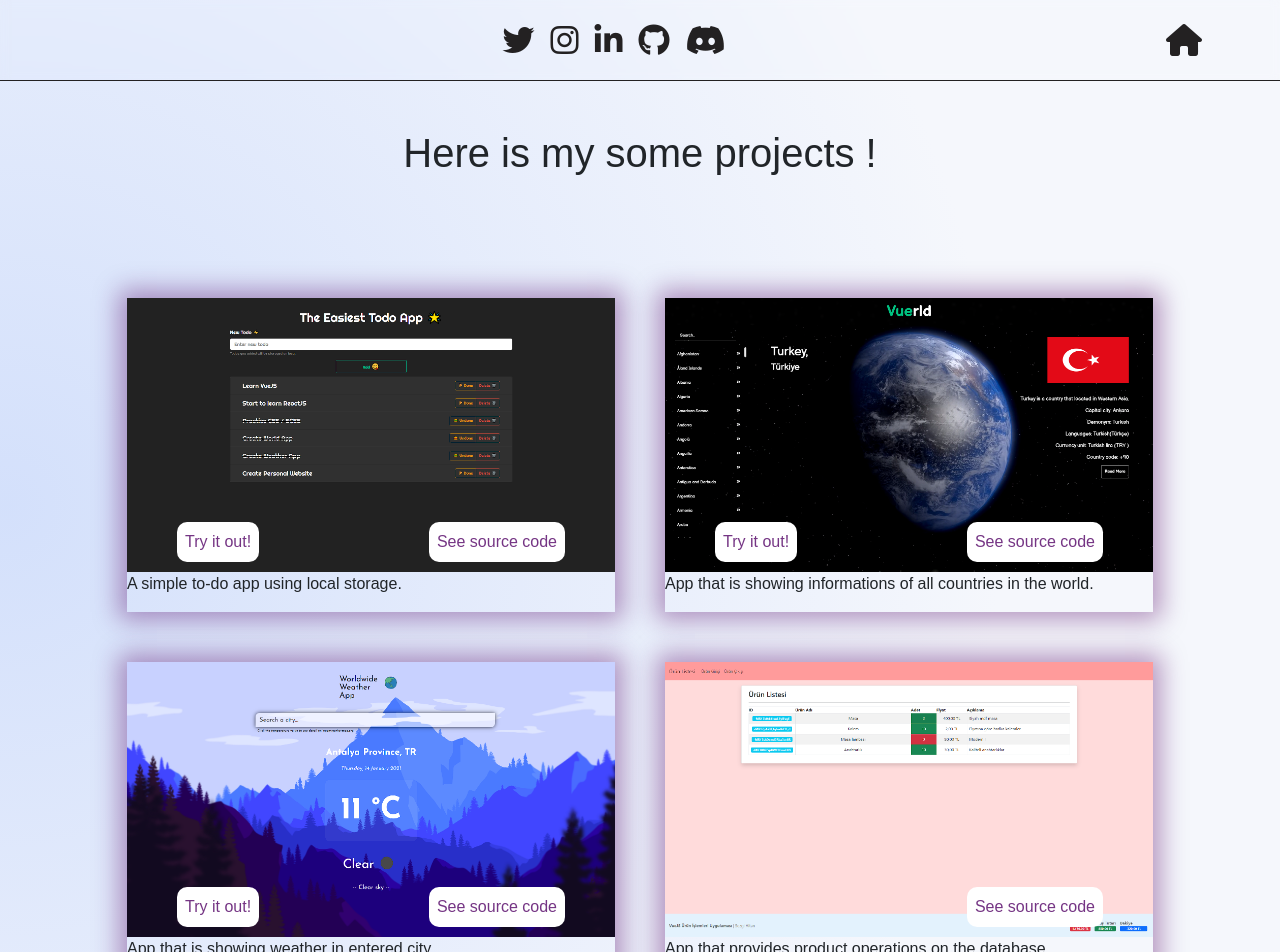
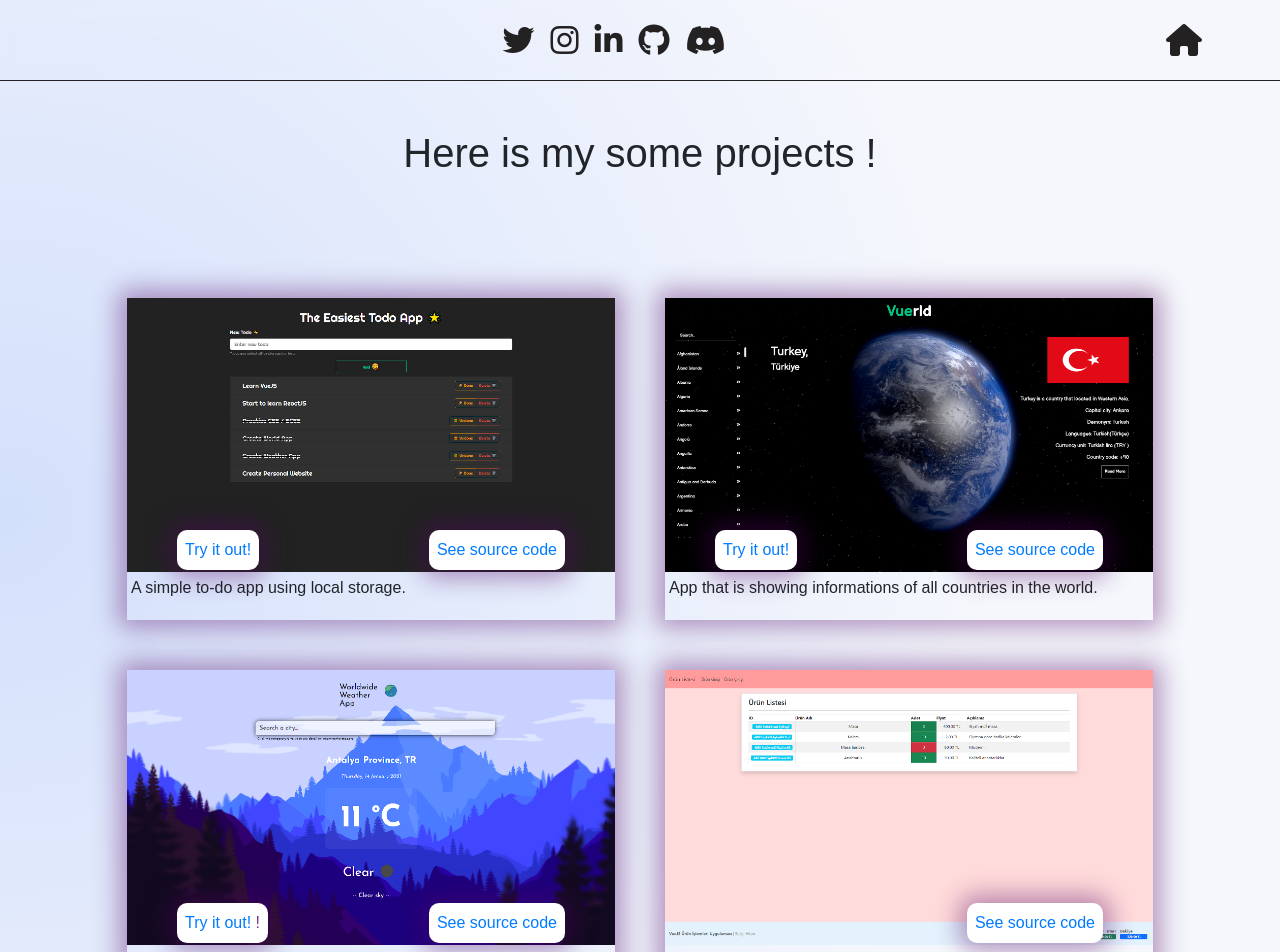
Before and after one commit to Szqii/My-Personal-Website, a Vue app: page /projects in a window 1280 px wide. Shown: the top 952 px of the page. Built offline with nearby package versions, Linux system fonts and the light colour scheme; a web font is replaced by a local one.

Commit message:
Add projects links

```diff
--- a/src/views/Projects.vue
+++ b/src/views/Projects.vue
@@ -4,30 +4,42 @@
     <div class="container-fluid mt-5 row d-flex justify-content-center">
       <div class="grid-item">
         <img src="../assets/todo.png" alt="" />
-        <button class="app-links">Try it out!</button>
-        <button class="app-source">See source code</button>
-        <p>A simple to-do app using local storage.</p>
+        <button class="app-links">
+          <a href="https://easiest-todo-app.netlify.app/">Try it out!</a>
+        </button>
+        <button class="app-source">
+          <a href="https://github.com/Szqii/Easiest-Todo-App"
+            >See source code</a
+          >
+        </button>
+        <p class="p-1">A simple to-do app using local storage.</p>
       </div>
       <div class="grid-item">
         <img src="../assets/vuerld.png" alt="" /><button class="app-links">
-          Try it out!
+          <a href="https://vuerld.netlify.app/">Try it out!</a>
         </button>
-        <button class="app-source">See source code</button>
-        <p>
+        <button class="app-source">
+          <a href="https://github.com/Szqii/Vuerld">See source code</a>
+        </button>
+        <p class="p-1">
           App that is showing informations of all countries in the world.
         </p>
       </div>
       <div class="grid-item">
         <img src="../assets/wwwa.png" alt="" /><button class="app-links">
-          Try it out!</button
-        ><button class="app-source">See source code</button>
-        <p>App that is showing weather in entered city.</p>
+          <a href="https://wwwa.netlify.app/">Try it out!</a> !</button
+        ><button class="app-source">
+          <a href="https://github.com/Szqii/Worldwide-Weather-App"
+            >See source code</a
+          >
+        </button>
+        <p class="p-1">App that is showing weather in entered city.</p>
       </div>
       <div class="grid-item">
         <img src="../assets/product.png" alt="" /><button class="app-source">
-          See source code
+          <a href="https://github.com/Szqii/Product-App">See source code</a>
         </button>
-        <p>App that provides product operations on the database.</p>
+        <p class="p-1">App that provides product operations on the database.</p>
       </div>
     </div>
   </div>
@@ -60,6 +72,7 @@ img {
     border: none;
     border-radius: 10px;
     transition: 0.3s;
+    box-shadow: 0 0 24px 8px rgba($color: #520365, $alpha: 0.4);
     &:hover {
       color: #fff;
       transform: scale(1.1);
@@ -69,20 +82,20 @@ img {
       padding: 0.3rem;
     }
     @media (max-width: 350px) {
-        padding: .1rem;
+      padding: 0.1rem;
     }
   }
   .app-links {
     left: 50px;
     @media (max-width: 500px) {
-        bottom: 70px;
+      bottom: 70px;
       left: 5px;
     }
   }
   .app-source {
     right: 50px;
     @media (max-width: 500px) {
-        bottom: 70px;
+      bottom: 70px;
       right: 5px;
     }
   }
```
